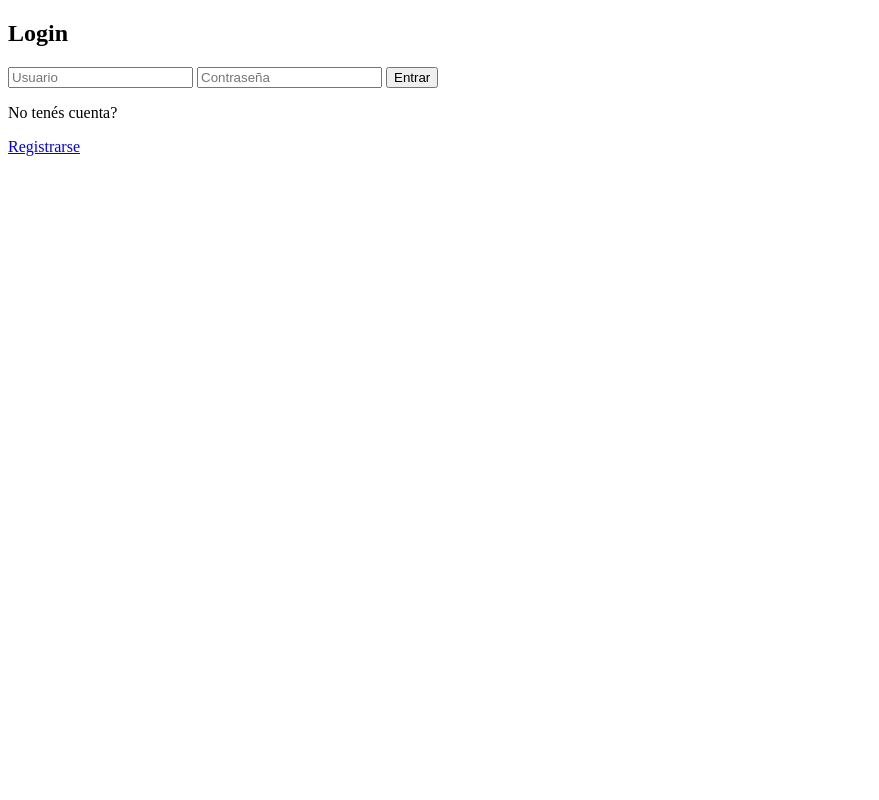
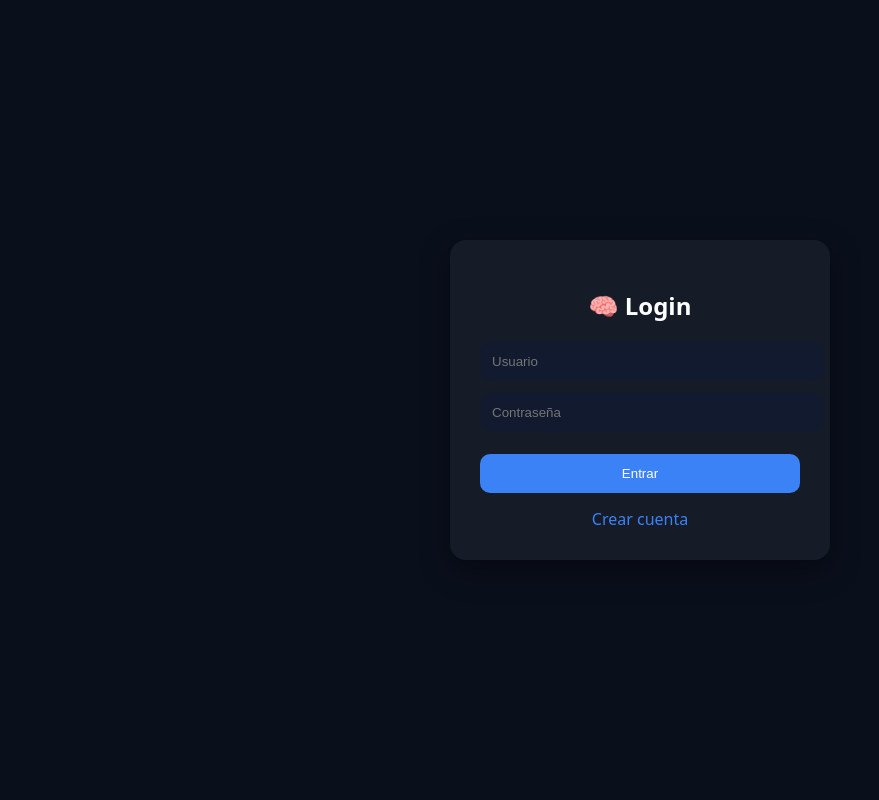
Before and after one commit to KarenGomeez/agenda-inteligente, a Flask app: page /login in a window 1280 px wide. Shown: the whole page, without its empty margins (0-879 px from the left). Run offline with Flask 3, Linux system fonts and the light colour scheme.

Commit message:
Update login.html

```diff
--- a/templates/login.html
+++ b/templates/login.html
@@ -1,11 +1,80 @@
 <!DOCTYPE html>
-<html>
+<html lang="es">
+
 <head>
+<meta charset="UTF-8">
 <title>Login</title>
+
+<style>
+body {
+    margin: 0;
+    font-family: system-ui;
+    background: #0a0f1c;
+    color: white;
+    display: flex;
+    justify-content: center;
+    align-items: center;
+    height: 100vh;
+}
+
+/* CARD */
+.login-box {
+    background: rgba(255,255,255,0.05);
+    padding: 30px;
+    border-radius: 16px;
+    width: 320px;
+    text-align: center;
+    box-shadow: 0 10px 30px rgba(0,0,0,0.4);
+}
+
+/* TITLE */
+h2 {
+    margin-bottom: 20px;
+}
+
+/* INPUTS */
+input {
+    width: 100%;
+    padding: 12px;
+    margin-bottom: 12px;
+    border-radius: 10px;
+    border: none;
+    background: #111a2e;
+    color: white;
+}
+
+/* BUTTON */
+button {
+    width: 100%;
+    padding: 12px;
+    border-radius: 10px;
+    border: none;
+    background: #3b82f6;
+    color: white;
+    cursor: pointer;
+    margin-top: 10px;
+}
+
+button:hover {
+    background: #2563eb;
+}
+
+/* LINK */
+a {
+    color: #3b82f6;
+    text-decoration: none;
+    display: block;
+    margin-top: 15px;
+}
+</style>
+
 </head>
+
 <body>
 
-<h2>Login</h2>
+<div class="login-box">
+
+    <h2>🧠 Login</h2>
 
     <form method="POST">
         <input name="username" placeholder="Usuario" required>
@@ -13,8 +82,9 @@
         <button type="submit">Entrar</button>
     </form>
 
-<p>No tenés cuenta?</p>
-<a href="/register">Registrarse</a>
+    <a href="/register">Crear cuenta</a>
+
+</div>
 
 </body>
 </html>
```
Lines whose indentation alone changed are shown as unchanged.
